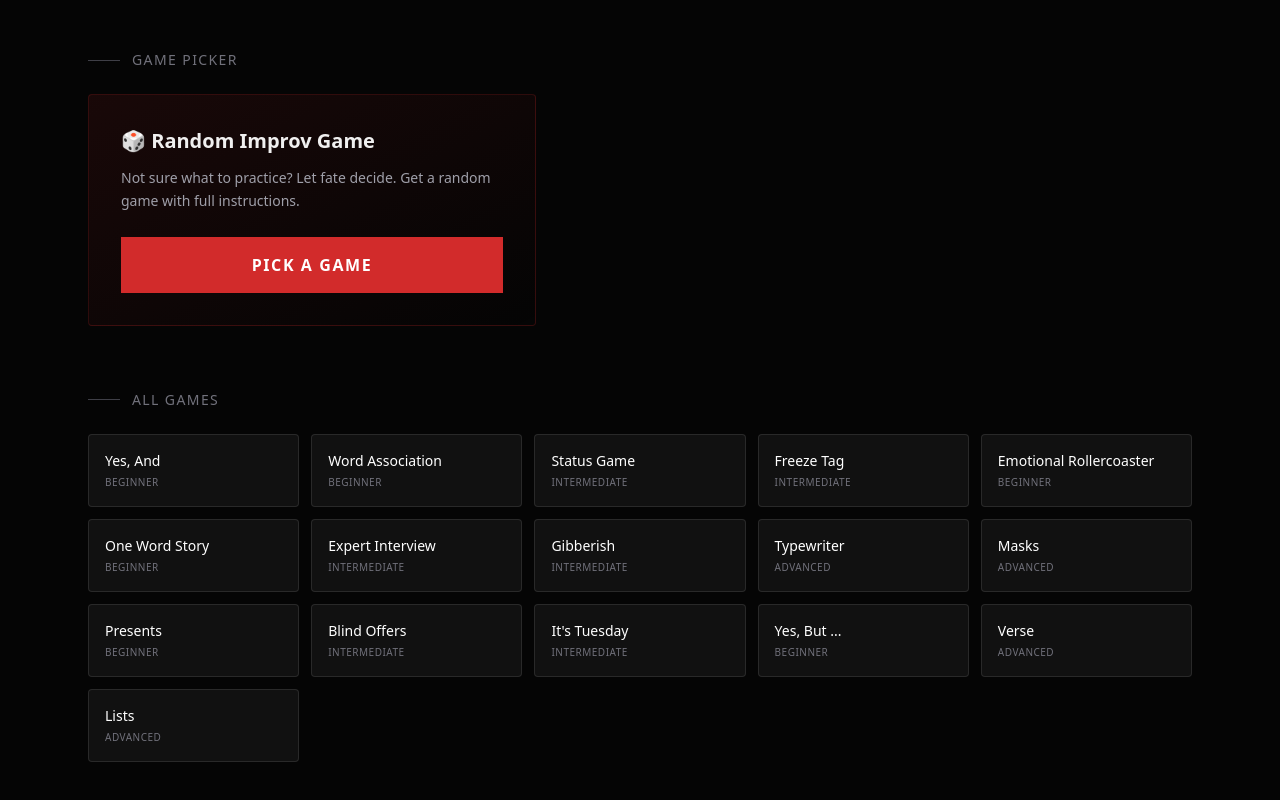
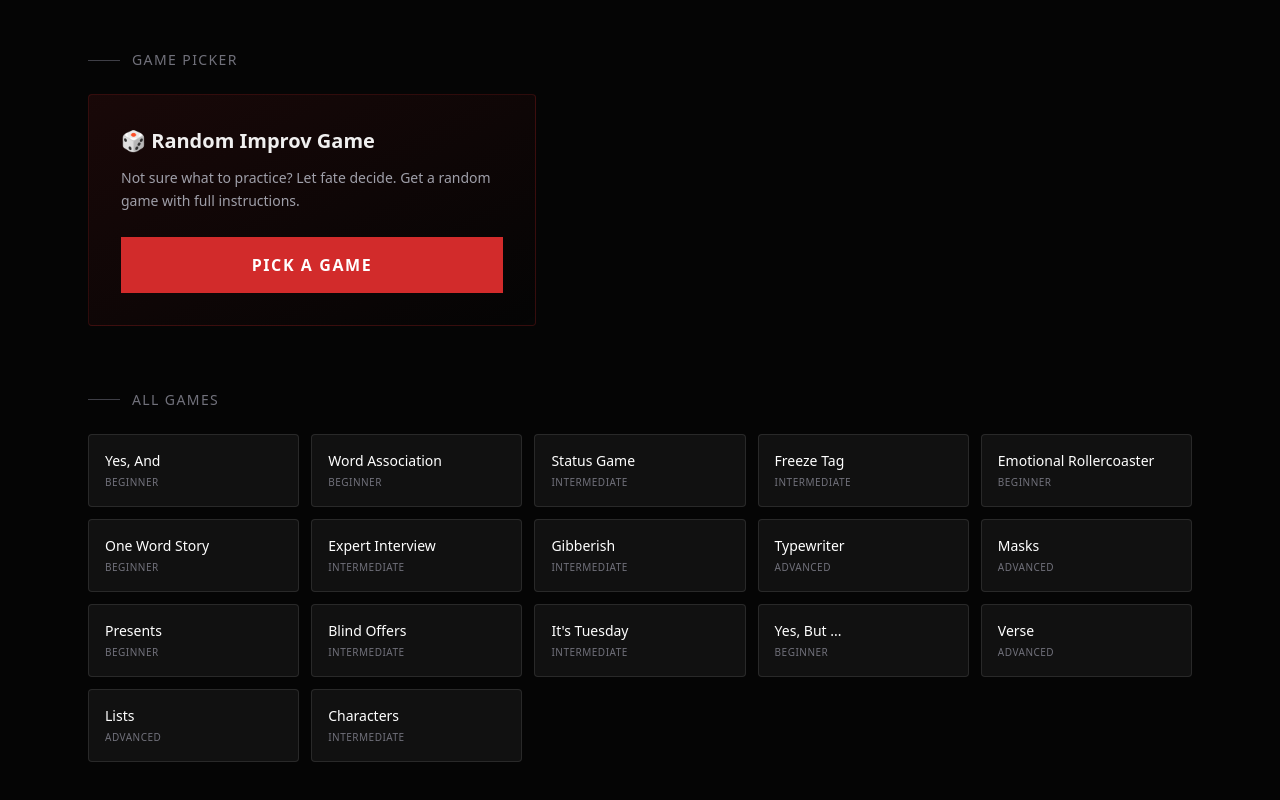
Before and after one commit to Mathe-S/improv, a Next.js app: page /games in a window 1280 px wide. Shown: the part 216-1016 px from the top of the page. Built offline with nearby package versions, Linux system fonts and the light colour scheme.

Commit message:
faet: add characters game

```diff
--- a/src/data/toolboxData.ts
+++ b/src/data/toolboxData.ts
@@ -547,6 +547,19 @@ export const improvGames: ImprovGame[] = [
     difficulty: "advanced",
     slug: "lists",
   },
+  {
+    name: "Characters",
+    description: "A collaborative exercise to invent characters through total group agreement.",
+    rules: [
+      "Form groups of three and invent a name for a character.",
+      "Propose details one by one (appearance, habits, secrets).",
+      "The group must FULLY agree on every detail. Do not compromise.",
+      "If anyone disagrees with a suggestion, wipe the character out immediately and start a new one.",
+      "Continue until you have a fully realized character that satisfies everyone.",
+    ],
+    playerCount: "3+",
+    difficulty: "intermediate",
+  },
 ];
 
 // ============ UTILITY FUNCTIONS ============
```
